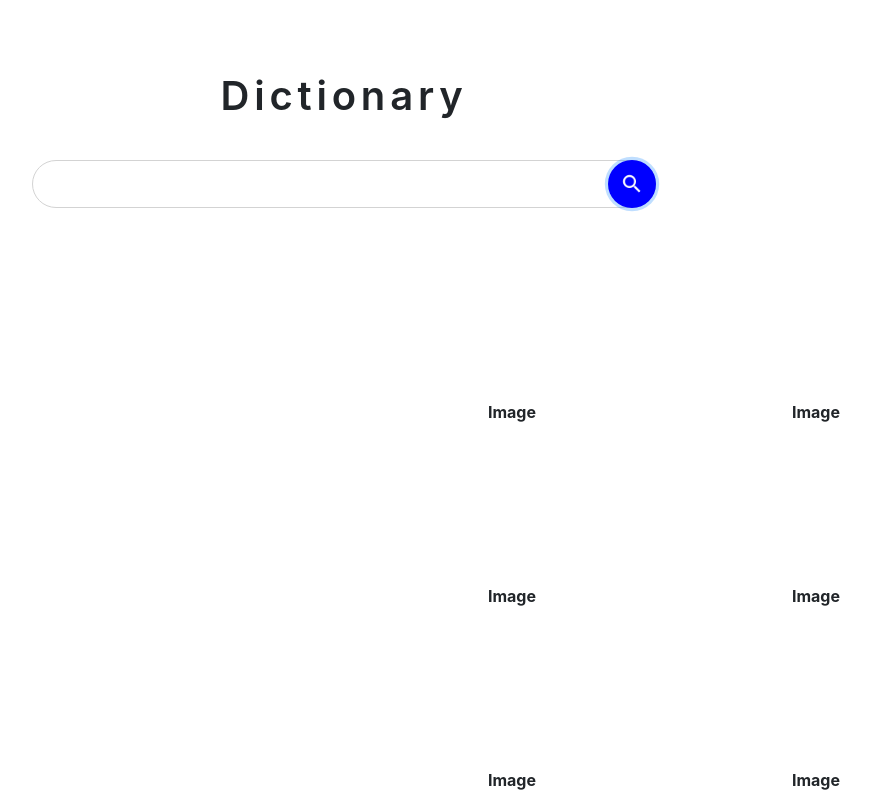
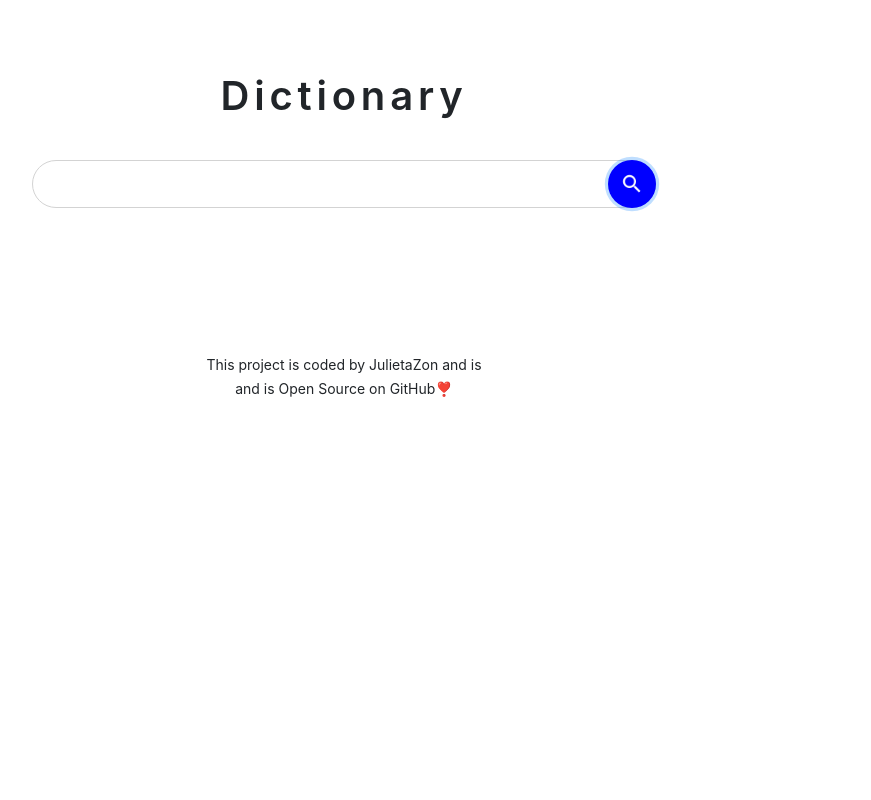
Before and after one commit to julietazon/dictionary-react-app-project, a React (Create React App) app: page / in a window 1280 px wide. Shown: the top 800 px of the page, without its empty margins (296-1167 px from the left). Built offline with nearby package versions, Linux system fonts and the light colour scheme.

Commit message:
add images from pexel

```diff
--- a/src/App.js
+++ b/src/App.js
@@ -10,6 +10,7 @@ import searchIcon from "./img/searchicon.webp";
 function App() {
   let [keyword, setKeyword] = useState("");
   let [result, setResult] = useState(null);
+  let [images, setImages] = useState(null);
 
   function handleDictionaryResponse(response) {
     setResult(response.data[0]);
@@ -17,6 +18,7 @@ function App() {
 
   function handleImageResponse(response) {
     console.log(response.data);
+    setImages(response.data.photos);
   }
 
   function search(event) {
@@ -70,7 +72,7 @@ function App() {
           <MeaningResult result={result} />
         </aside>
         <aside className="aside aside-2">
-          <Images />
+          <Images images={images} />
         </aside>
         <footer className="footer">
           <small>
--- a/src/Dictionary.css
+++ b/src/Dictionary.css
@@ -165,14 +165,28 @@
   display: flex;
   text-align: left;
 }
+
 .Images ul {
   display: flex;
   flex-flow: row wrap;
+  flex-wrap: wrap;
+  flex-grow: 3;
   justify-content: space-around;
+  justify-content: center;
   padding: 0;
   margin: 0;
   list-style: none;
 }
+
 .Images li {
-  padding: 5rem;
+  flex-grow: 1;
+  margin: 1rem 0.5rem 1rem 0.5rem;
 }
+
+.Images img {
+  width: 11rem;
+  height: 10rem;
+  box-shadow: 0px 2px 6px 1px rgba(167, 167, 167, 0.295);
+  border-radius: 0.1rem;
+  object-fit: cover;
+}
--- a/src/Images.js
+++ b/src/Images.js
@@ -1,16 +1,23 @@
 import React from "react";
 
-export default function Images() {
+export default function Images(props) {
+  if (props.images) {
     return (
       <div className="Images">
         <ul>
-        <li>Image</li>
-        <li>Image</li>
-        <li>Image</li>
-        <li>Image</li>
-        <li>Image</li>
-        <li>Image</li>
+          {props.images.map(function (image, index) {
+            return (
+              <li key={index}>
+                <a href={image.src.original} target="_blank">
+                  <img src={image.src.landscape} />
+                </a>
+              </li>
+            );
+          })}
         </ul>
       </div>
     );
+  } else {
+    return null;
   }
+}
```
Lines whose indentation alone changed are shown as unchanged.
